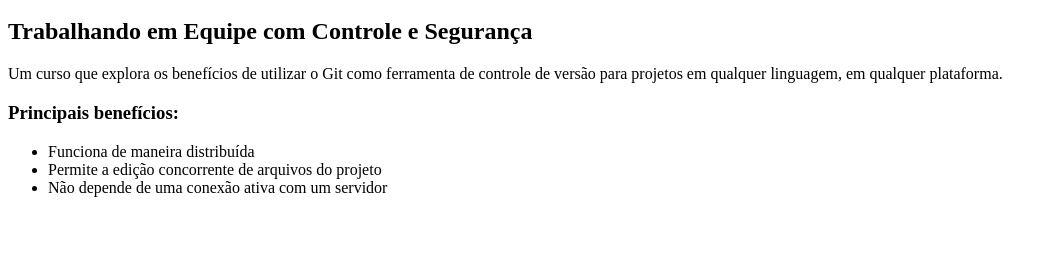
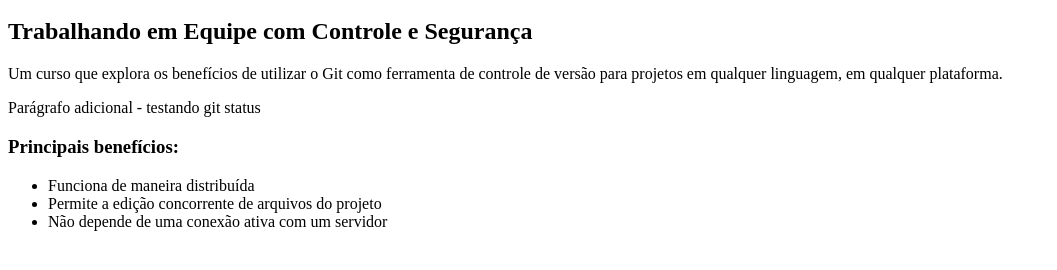
Before and after one commit to mzep/curso-git, a plain HTML site: page index.html in a window 1280 px wide. Shown: the part 48-318 px from the top of the page, without its empty margins (0-1057 px from the left). Drawn offline with Linux system fonts and the light colour scheme.

Commit message:
added paragraph to index.html

```diff
--- a/index.html
+++ b/index.html
@@ -7,7 +7,7 @@
         <h2>Trabalhando em Equipe com Controle e Segurança</h2>
 
         <p>Um curso que explora os benefícios de utilizar o Git como ferramenta de controle de versão para projetos em qualquer linguagem, em qualquer plataforma.</p>
-
+		<p>Parágrafo adicional - testando git status</p>
         <h3>Principais benefícios:</h3>
         <ul>
             <li>Funciona de maneira distribuída</li>
```
